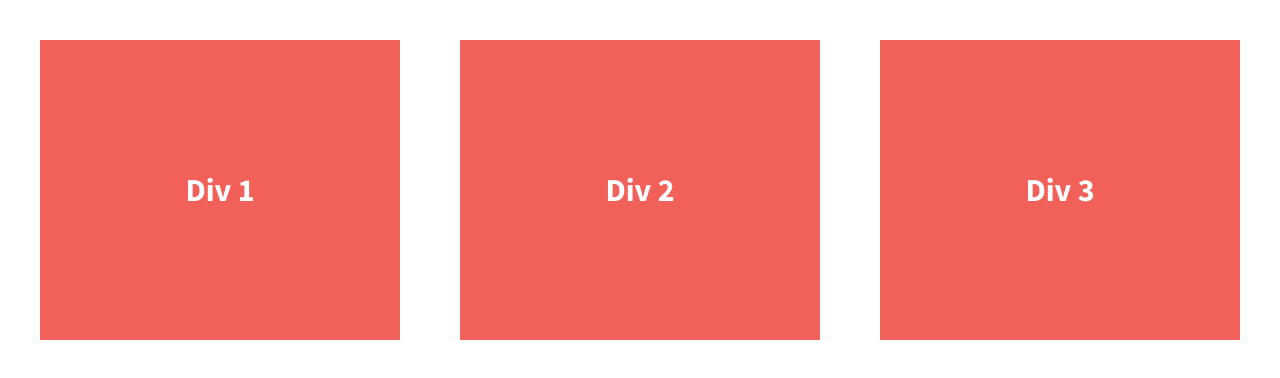
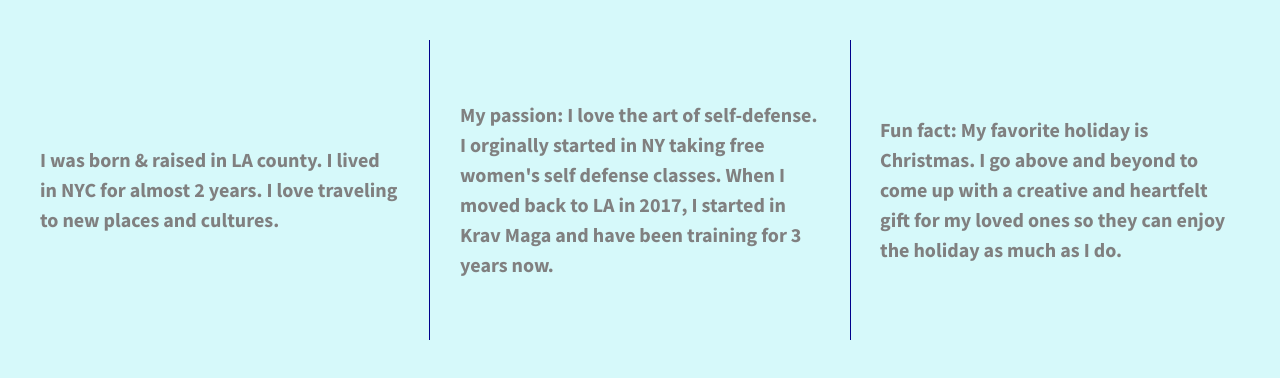
Before and after one commit to jbullersum/206-divs-flexbox-starter, a plain HTML site: page index.html in a window 1280 px wide. Drawn offline with nearby package versions, Linux system fonts and the light colour scheme.

Commit message:
initial commit

```diff
--- a/css/main.css
+++ b/css/main.css
@@ -97,7 +97,7 @@ textarea {
 
 
 html {
-  background-color: #fff;
+  background-color: rgb(214, 249, 250);
   height: 100%;
 }
 
@@ -115,15 +115,19 @@ body {
 }
 
 .div-1, .div-2, .div-3 {
-  color: #fff;
+  color: grey;
   line-height: 1.5em;
   display: flex;
-  font-size: 1.6em;
-  background-color: #f16059;
+  font-size: 1em;
   height: 300px;
   width: 30%;
   justify-content: center;
   align-items: center;
+}
+.div-2 {
+  padding: 0px 30px;
+  border-left: 1px solid darkblue;
+  border-right: 1px solid darkblue;
 }
 
 
--- a/index.html
+++ b/index.html
@@ -23,13 +23,13 @@
 
         <section class="wrapper">
             <div class="div-1">
-                Div 1
+                <p>I was born & raised in LA county. I lived in NYC for almost 2 years. I love traveling to new places and cultures. </p>
             </div>
             <div class="div-2">
-                Div 2
+                <p>My passion: I love the art of self-defense. I orginally started in NY taking free women's self defense classes. When I moved back to LA in 2017, I started in Krav Maga and have been training for 3 years now.</p>
             </div>
             <div class="div-3">
-                Div 3
+                <p>Fun fact: My favorite holiday is Christmas. I go above and beyond to come up with a creative and heartfelt gift for my loved ones so they can enjoy the holiday as much as I do.</p>
             </div>
         </section>
 
```
